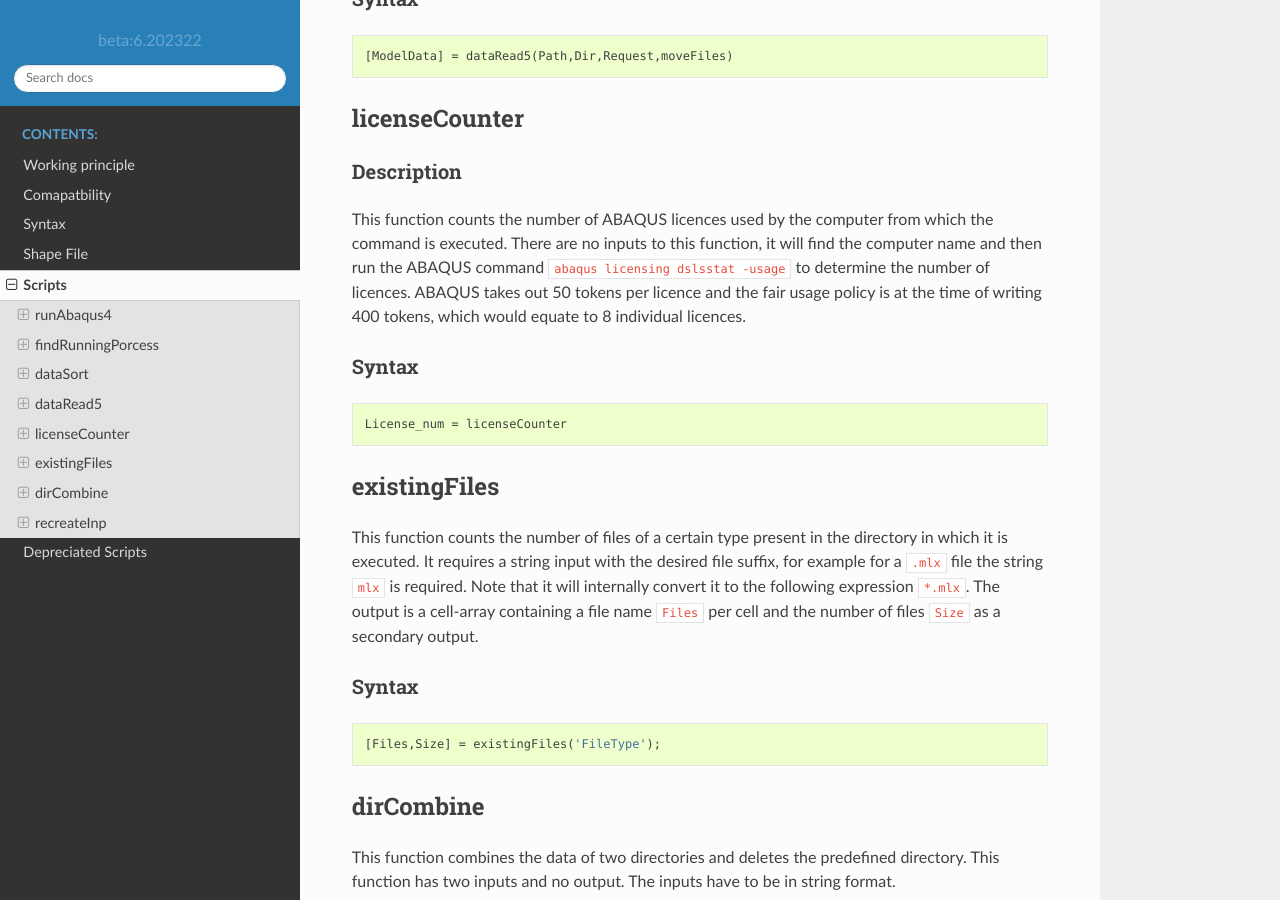
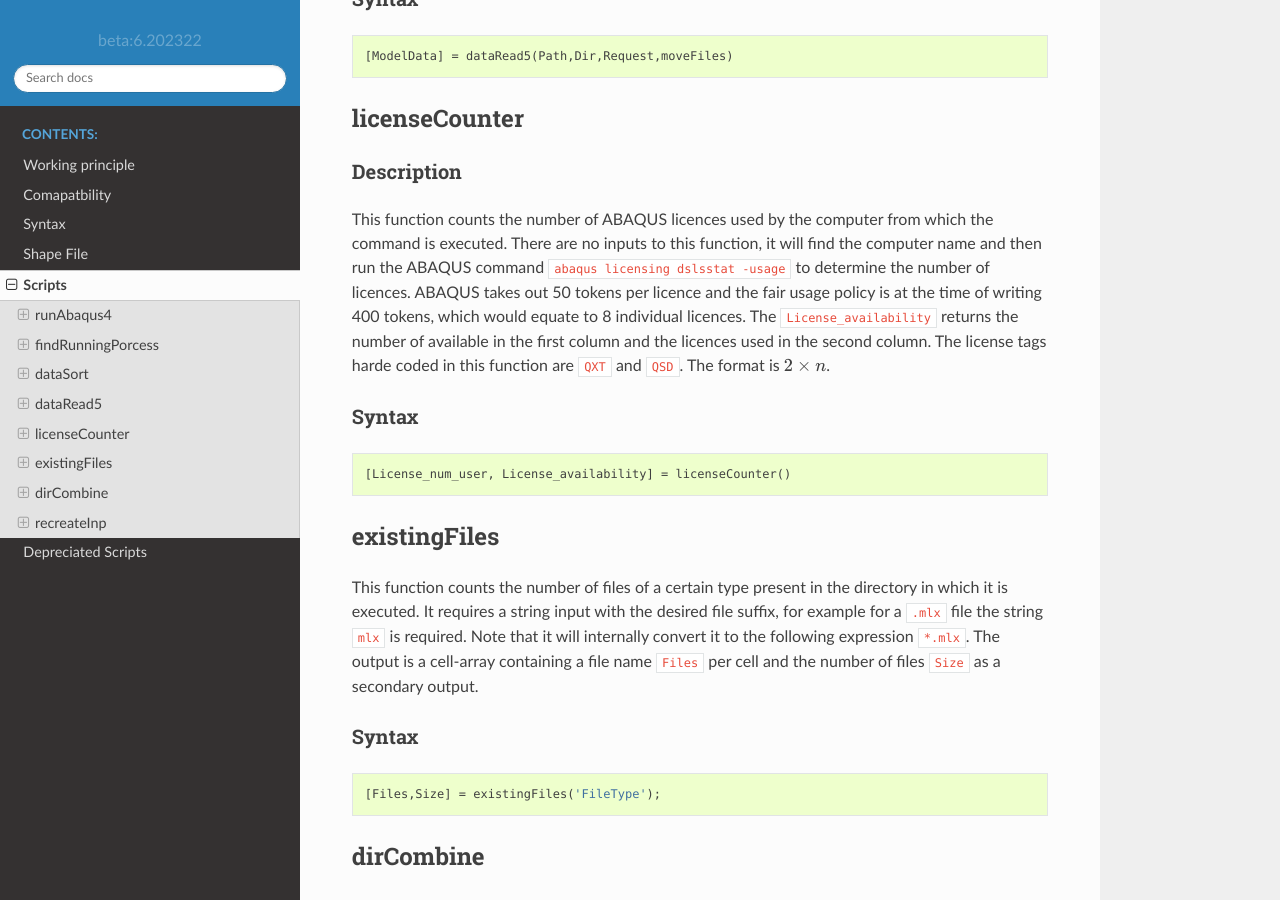
Before and after one commit to aq18507/GATORdocs, a Sphinx documentation site: the page built from doc/Scripts.rst, in a window 1280 px wide and 900 px high, scrolled down 3853 px. Built offline with Sphinx 7.4.7 and the Read the Docs theme 2.0.0, drawn with Linux system fonts in a browser that asks for light colours.

Commit message:
docs: update Scripts.rst

```diff
--- a/doc/Scripts.rst
+++ b/doc/Scripts.rst
@@ -146,14 +146,14 @@
 Description
 +++++++++++
 
-This function counts the number of ABAQUS licences used by the computer from which the command is executed. There are no inputs to this function, it will find the computer name and then run the ABAQUS command ``abaqus licensing dslsstat -usage`` to determine the number of licences. ABAQUS takes out 50 tokens per licence and the fair usage policy is at the time of writing 400 tokens, which would equate to 8 individual licences.
+This function counts the number of ABAQUS licences used by the computer from which the command is executed. There are no inputs to this function, it will find the computer name and then run the ABAQUS command ``abaqus licensing dslsstat -usage`` to determine the number of licences. ABAQUS takes out 50 tokens per licence and the fair usage policy is at the time of writing 400 tokens, which would equate to 8 individual licences. The ``License_availability`` returns the number of available in the first column and the licences used in the second column. The license tags harde coded in this function are ``QXT`` and ``QSD``. The format is :math:`2\times n`.
 
 Syntax
 ++++++
 
 .. code-block:: matlab
 
-    License_num = licenseCounter
+    [License_num_user, License_availability] = licenseCounter()
 
 
 existingFiles
```
